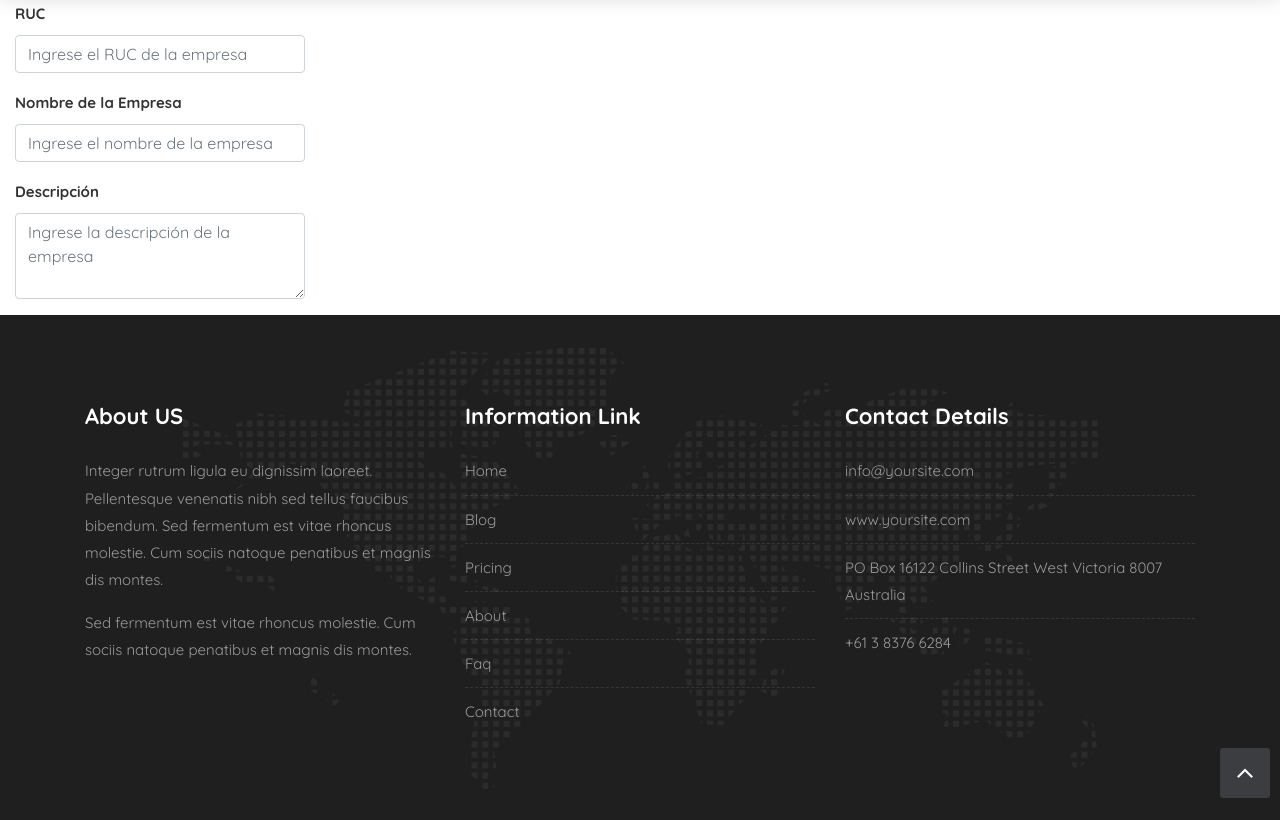
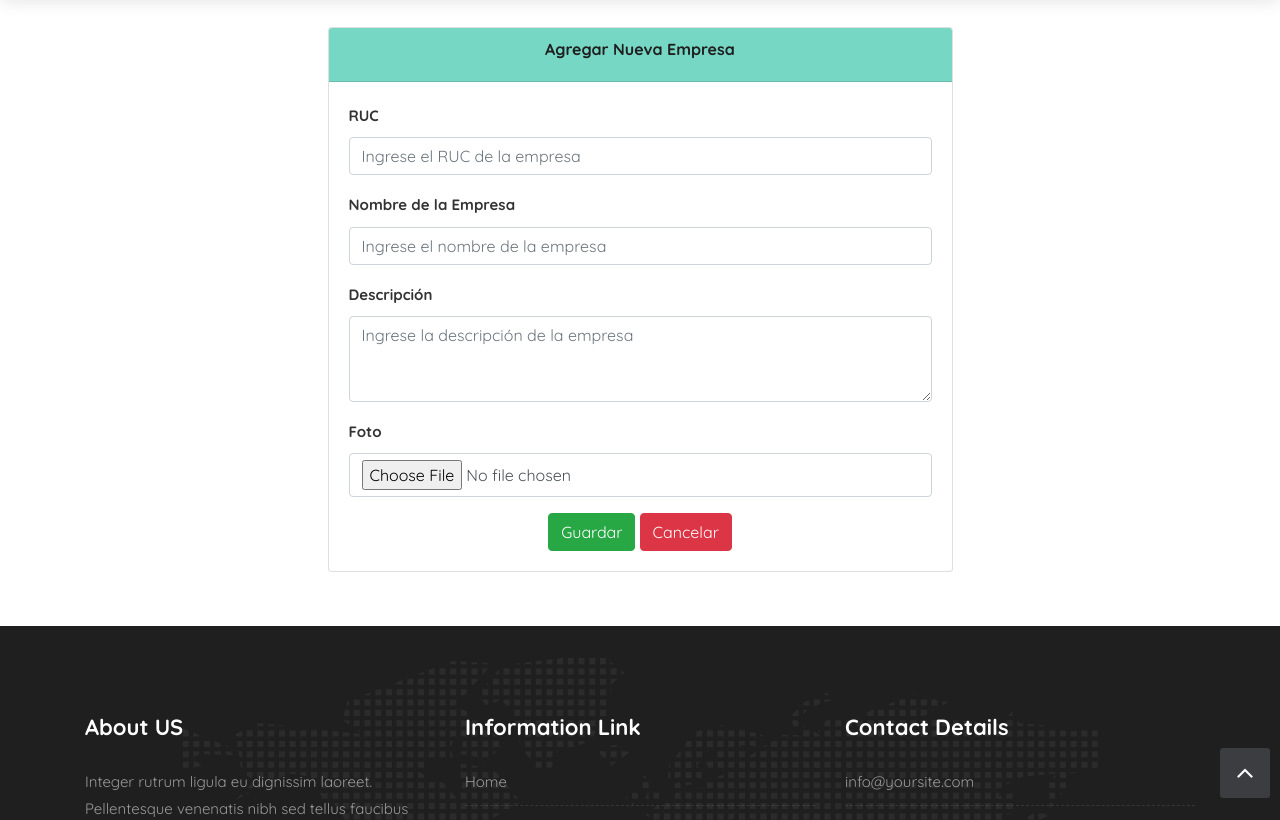
Before and after one commit to xandersdk/evolutionsoft-render, a Django app: page /nuevaEmpresa/ in a window 1280 px wide. Shown: the part 102-922 px from the top of the page. Run offline with Django 5.2, Linux system fonts and the light colour scheme; some libraries are stand-ins or nearby versions.

Commit message:
guardar y eliminar

```diff
--- a/Aplicaciones/Reporte/templates/nuevaempresa.html
+++ b/Aplicaciones/Reporte/templates/nuevaempresa.html
@@ -1,7 +1,15 @@
-
 {% extends "./plantilla.html" %}
 {% block body %}
-<div class="col-md-3">
+<br>
+
+<div class="row justify-content-center">
+    <div class="col-md-6"> <!-- Ajustar el tamaño de la columna -->
+        <div class="card border-2">
+            <div class="card-header text-center" style="background-color: #76d7c4; color: #000000;">
+                <h4><b>Agregar Nueva Empresa</b></h4>
+            </div>
+            <div class="card-body">
+
                 <form action="/guardarEmpresa/" method="post" enctype="multipart/form-data" id="frm_nuevo_empresa">
                     {% csrf_token %}
                     <div class="form-group mb-3">
@@ -16,10 +24,47 @@
                         <label for="descripcion"><b>Descripción</b></label>
                         <textarea name="descripcion" id="descripcion" class="form-control" rows="3" placeholder="Ingrese la descripción de la empresa" required></textarea>
                     </div>
+                    <div class="form-group mb-3">
+                        <label for="foto"><b>Foto</b></label>
+                        <input type="file" name="foto" id="foto" accept="image/*" class="form-control" required>
+                    </div>
+                    <div class="text-center">
+                        <button type="submit" class="btn btn-success">Guardar</button>
+                        <a href="{% url 'listadoEmpresas' %}" class="btn btn-danger">Cancelar</a>
+                    </div>
                 </form>
             </div>
-<script>
-    $("#frm_nuevo_emmpresa").validate({
+        </div>
+    </div>
+</div>
+<br>
+<br>
+<script type="text/javascript">
+    function eliminarJugador(url){
+        iziToast.question({
+            timeout: 15000,
+            close: true,
+            overlay: true,
+            displayMode: 'once',
+            id: 'question',
+            zindex: 999,
+            title: 'CONFIRMACIÓN',
+            message: '¿Está seguro de eliminar el jugador seleccionado?',
+            position: 'topRight',
+            buttons: [
+                ['<button><b>SI</b></button>', function (instance, toast) {
+                    instance.hide({ transitionOut: 'fadeOut' }, toast, 'button');
+                    window.location.href=url;
+                }, true],
+                ['<button>NO</button>', function (instance, toast) {
+                    instance.hide({ transitionOut: 'fadeOut' }, toast, 'button');
+                }],
+            ]
+        });
+    }
+</script>
+<script type="text/javascript">
+    $("#frm_nuevo_empresa").validate({
         rules: {
             ruc: {
                 required: true,
@@ -35,8 +80,6 @@
             descripcion: {
                 required: true,
             },
-        // Validaciones existentes
-        // ...
         },
         messages: {
             ruc: {
@@ -53,10 +96,12 @@
             descripcion: {
                 required: "Por favor ingrese la descripción de la empresa",
             },
-        // Mensajes existentes
-        // ...
         }
     });
 
+    // Custom validation methods
+    $.validator.addMethod("lettersonly", function(value, element) {
+        return this.optional(element) || /^[a-zA-Z\s]+$/.test(value);
+    }, "Solo se permite letras");
 </script>
 {% endblock %}
--- a/Aplicaciones/Reporte/urls.py
+++ b/Aplicaciones/Reporte/urls.py
@@ -7,7 +7,5 @@ urlpatterns=[
     path('',views.home),
     path('listadoEmpresas/', views.listadoEmpresas, name='listadoEmpresas'),
     path('nuevaEmpresa/', views.nuevaEmpresa, name='nuevaEmpresa'),
-
-
-
+    path('guardarEmpresa/', views.guardarEmpresa)
 ]
--- a/Aplicaciones/Reporte/views.py
+++ b/Aplicaciones/Reporte/views.py
@@ -12,13 +12,15 @@ def home(request):
 def guardarEmpresa(request):
     if request.method == 'POST':
         ruc = request.POST['ruc']
-        nombre_empresa = request.POST['nombre_empresa']
+        nombre = request.POST['nombre_empresa']
         descripcion = request.POST['descripcion']
+        logo= request.FILES.get("foto")
 
         nuevaEmpresa = Empresa.objects.create(
             ruc=ruc,
-            nombre_empresa=nombre_empresa,
-            descripcion=descripcion
+            nombre=nombre,
+            descripcion=descripcion,
+            logo=logo
         )
 
         messages.success(request, "Empresa registrada exitosamente")
@@ -32,3 +34,9 @@ def listadoEmpresas(request):
 # Renderizando formulario para nueva empresa
 def nuevaEmpresa(request):
     return render(request, 'nuevaEmpresa.html')
+
+def eliminarEmpresa(request, id):
+    empresaEliminar = Empresa.objects.get(id_=id)
+    empresaEliminar.delete()
+    messages.success(request, 'Jugador eliminado exitosamente')
+    return redirect('listadoEmpresas')
```
Also changed, not shown: Aplicaciones/Reporte/templates/listadoempresa.html (+27 -8 lines), EvolutionSoft.db, EvolutionSoft/media/empresas/Hoja_De_Vida.png (added). Lines whose indentation alone changed are shown as unchanged.
